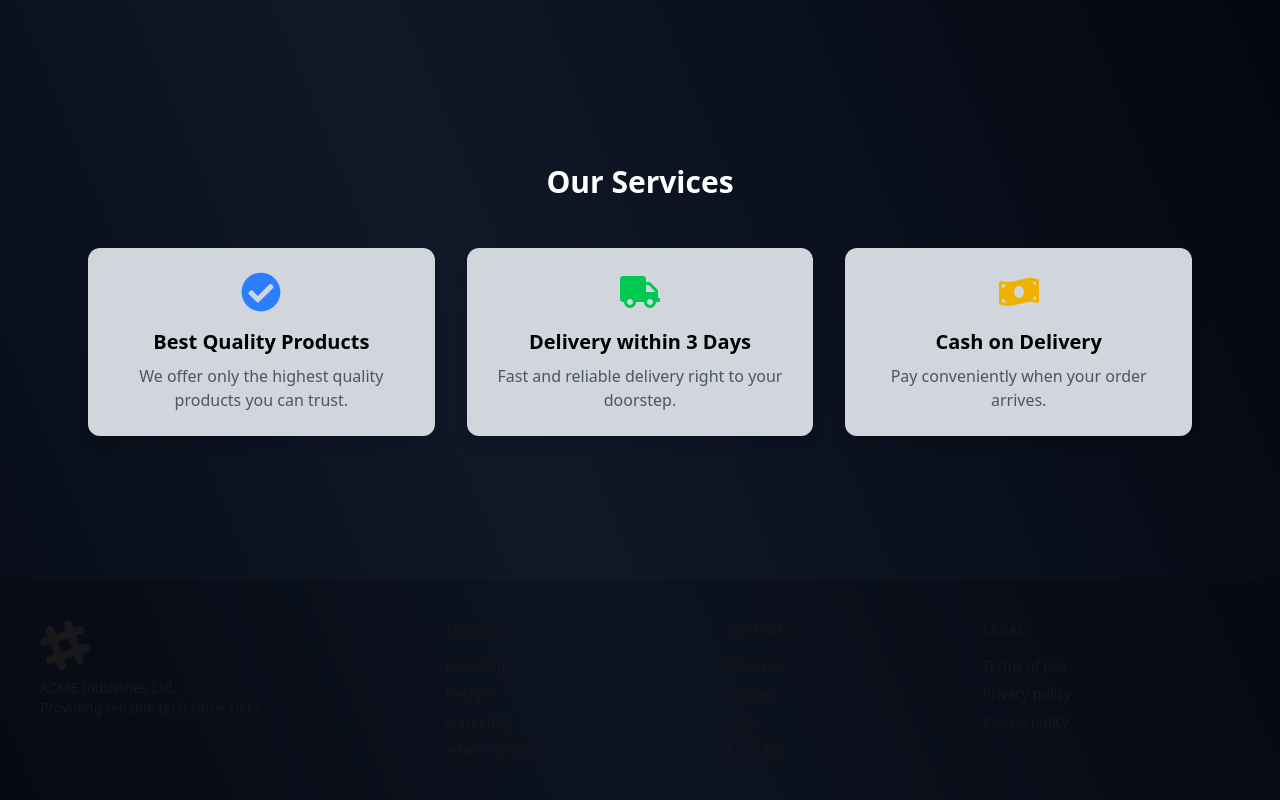
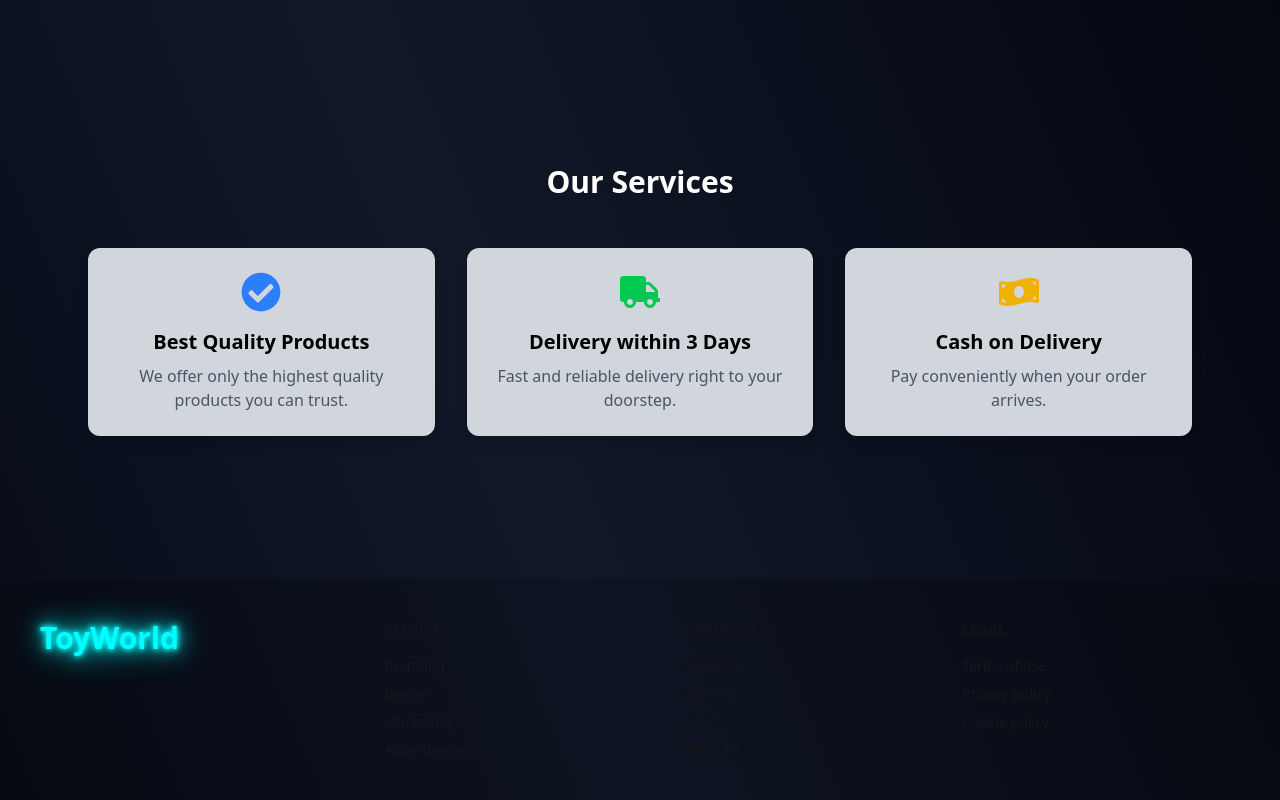
Before and after one commit to FazleRifat121/toyWorld, a React (Vite) app: page / in a window 1280 px wide. Shown: the part 2283-3083 px from the top of the page. Built offline with nearby package versions, Linux system fonts and the light colour scheme.

Commit message:
home page done

```diff
--- a/src/components/Footer/Footer.jsx
+++ b/src/components/Footer/Footer.jsx
@@ -1,24 +1,13 @@
+import { Link } from "react-router";
+
 function Footer() {
 	return (
 		<div>
 			<footer className="footer sm:footer-horizontal bg-[#0000002d] text-base-content p-10 mt-20">
 				<aside>
-					<svg
-						width="50"
-						height="50"
-						viewBox="0 0 24 24"
-						xmlns="http://www.w3.org/2000/svg"
-						fillRule="evenodd"
-						clipRule="evenodd"
-						className="fill-current"
-					>
-						<path d="M22.672 15.226l-2.432.811.841 2.515c.33 1.019-.209 2.127-1.23 2.456-1.15.325-2.148-.321-2.463-1.226l-.84-2.518-5.013 1.677.84 2.517c.391 1.203-.434 2.542-1.831 2.542-.88 0-1.601-.564-1.86-1.314l-.842-2.516-2.431.809c-1.135.328-2.145-.317-2.463-1.229-.329-1.018.211-2.127 1.231-2.456l2.432-.809-1.621-4.823-2.432.808c-1.355.384-2.558-.59-2.558-1.839 0-.817.509-1.582 1.327-1.846l2.433-.809-.842-2.515c-.33-1.02.211-2.129 1.232-2.458 1.02-.329 2.13.209 2.461 1.229l.842 2.515 5.011-1.677-.839-2.517c-.403-1.238.484-2.553 1.843-2.553.819 0 1.585.509 1.85 1.326l.841 2.517 2.431-.81c1.02-.33 2.131.211 2.461 1.229.332 1.018-.21 2.126-1.23 2.456l-2.433.809 1.622 4.823 2.433-.809c1.242-.401 2.557.484 2.557 1.838 0 .819-.51 1.583-1.328 1.847m-8.992-6.428l-5.01 1.675 1.619 4.828 5.011-1.674-1.62-4.829z"></path>
-					</svg>
-					<p>
-						ACME Industries Ltd.
-						<br />
-						Providing reliable tech since 1992
-					</p>
+					<Link to="/">
+						<p className="text-3xl font-bold neon-flicker">ToyWorld</p>
+					</Link>
 				</aside>
 				<nav>
 					<h6 className="footer-title">Services</h6>
@@ -41,6 +30,28 @@ function Footer() {
 					<a className="link link-hover">Cookie policy</a>
 				</nav>
 			</footer>
+
+			<style>{`
+        .neon-flicker {
+          color: #0ff;
+          text-shadow:
+            0 0 5px #0ff,
+            0 0 10px #0ff,
+            0 0 20px #0ff,
+            0 0 40px #0ff;
+          animation: flicker 2s infinite alternate;
+        }
+
+        @keyframes flicker {
+          0% { opacity: 1; }
+          10% { opacity: 0.85; }
+          20% { opacity: 1; }
+          40% { opacity: 0.9; }
+          60% { opacity: 1; }
+          70% { opacity: 0.8; }
+          100% { opacity: 1; }
+        }
+      `}</style>
 		</div>
 	);
 }
```
